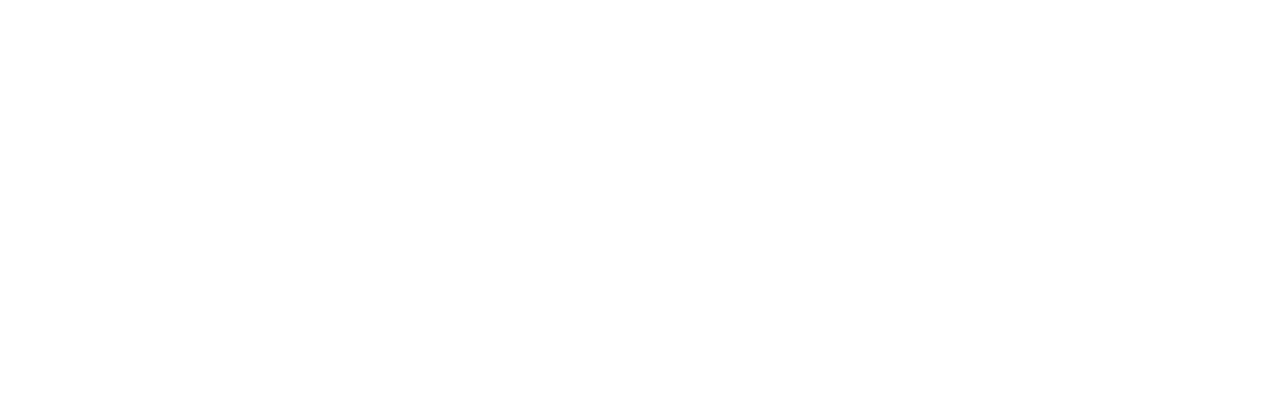
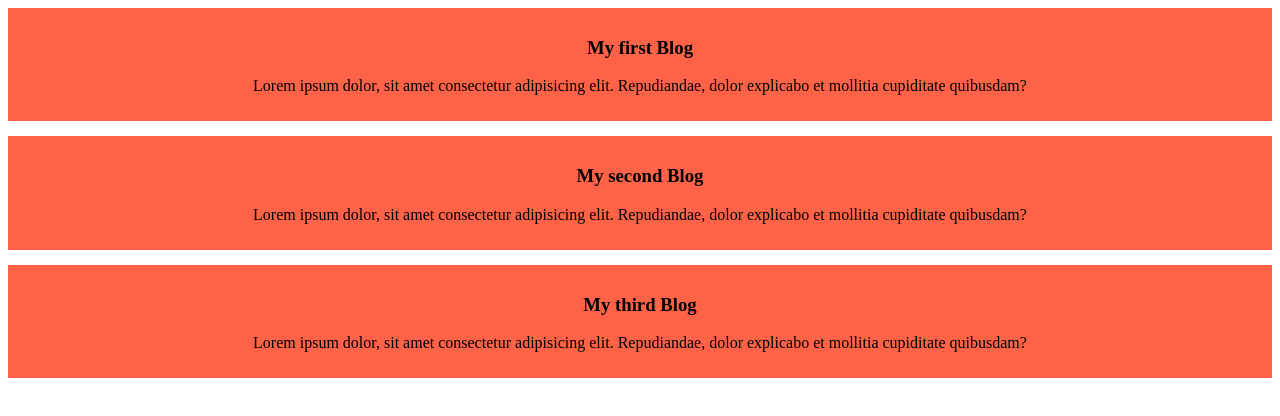
Before and after one commit to nayon117/first-web, a plain HTML site: page index.html in a window 1280 px wide. Drawn offline with Linux system fonts and the light colour scheme.

Commit message:
add css and div

```diff
--- a/index.html
+++ b/index.html
@@ -3,9 +3,21 @@
 <head>
     <meta charset="UTF-8">
     <meta name="viewport" content="width=device-width, initial-scale=1.0">
+    <link rel="stylesheet" href="styles.css">
     <title>Document</title>
 </head>
 <body>
-
+    <div>
+        <h3>My first Blog</h3>
+        <p>Lorem ipsum dolor, sit amet consectetur adipisicing elit. Repudiandae, dolor explicabo et mollitia cupiditate quibusdam?</p>
+    </div>
+    <div>
+        <h3>My second Blog</h3>
+        <p>Lorem ipsum dolor, sit amet consectetur adipisicing elit. Repudiandae, dolor explicabo et mollitia cupiditate quibusdam?</p>
+    </div>
+    <div>
+        <h3>My third Blog</h3>
+        <p>Lorem ipsum dolor, sit amet consectetur adipisicing elit. Repudiandae, dolor explicabo et mollitia cupiditate quibusdam?</p>
+    </div>
 </body>
 </html>
--- /dev/null
+++ b/styles.css
@@ -0,0 +1,6 @@
+div{
+    background-color: tomato;
+    padding: 10px;
+    margin-bottom: 15px;
+    text-align: center;
+}
```
